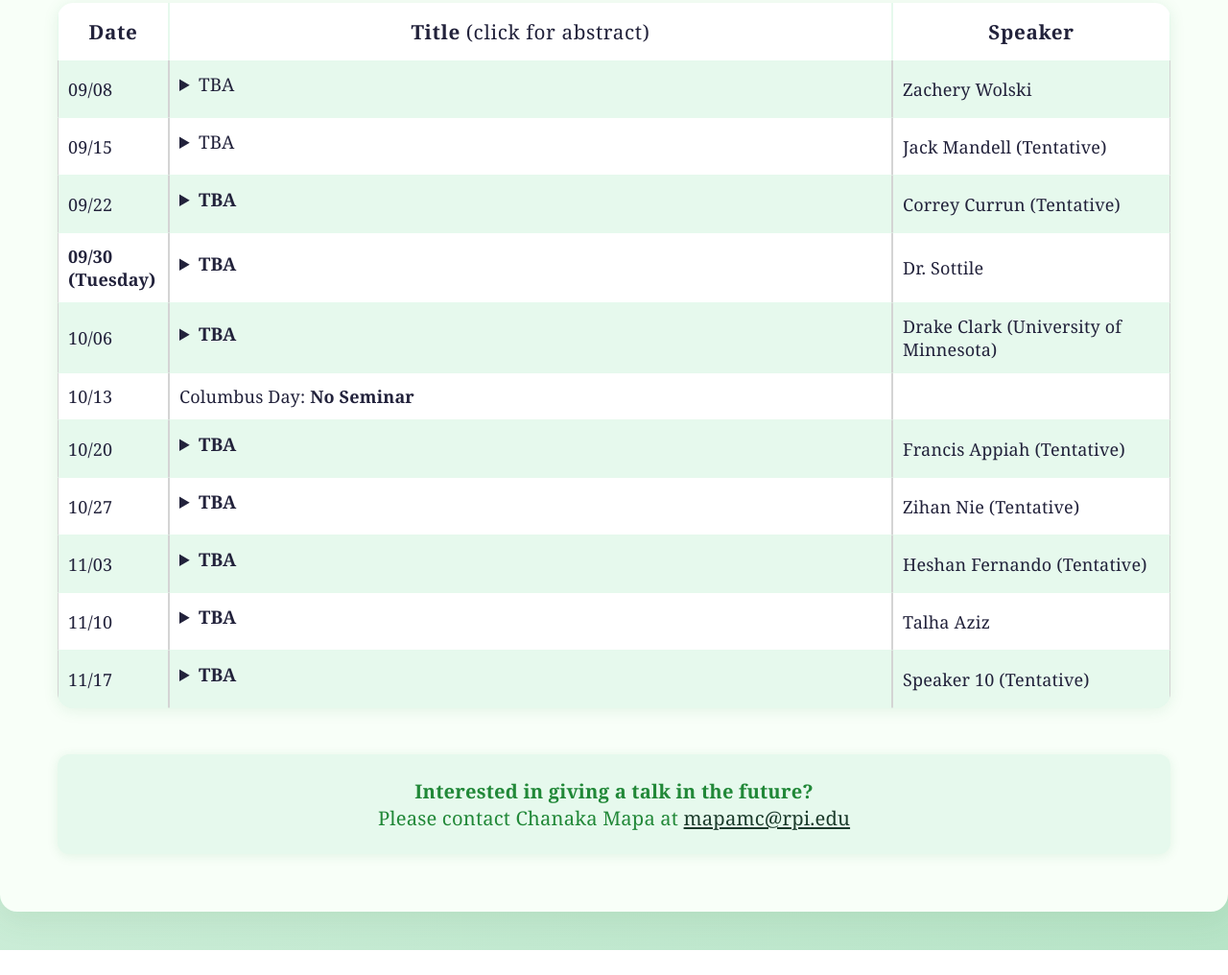
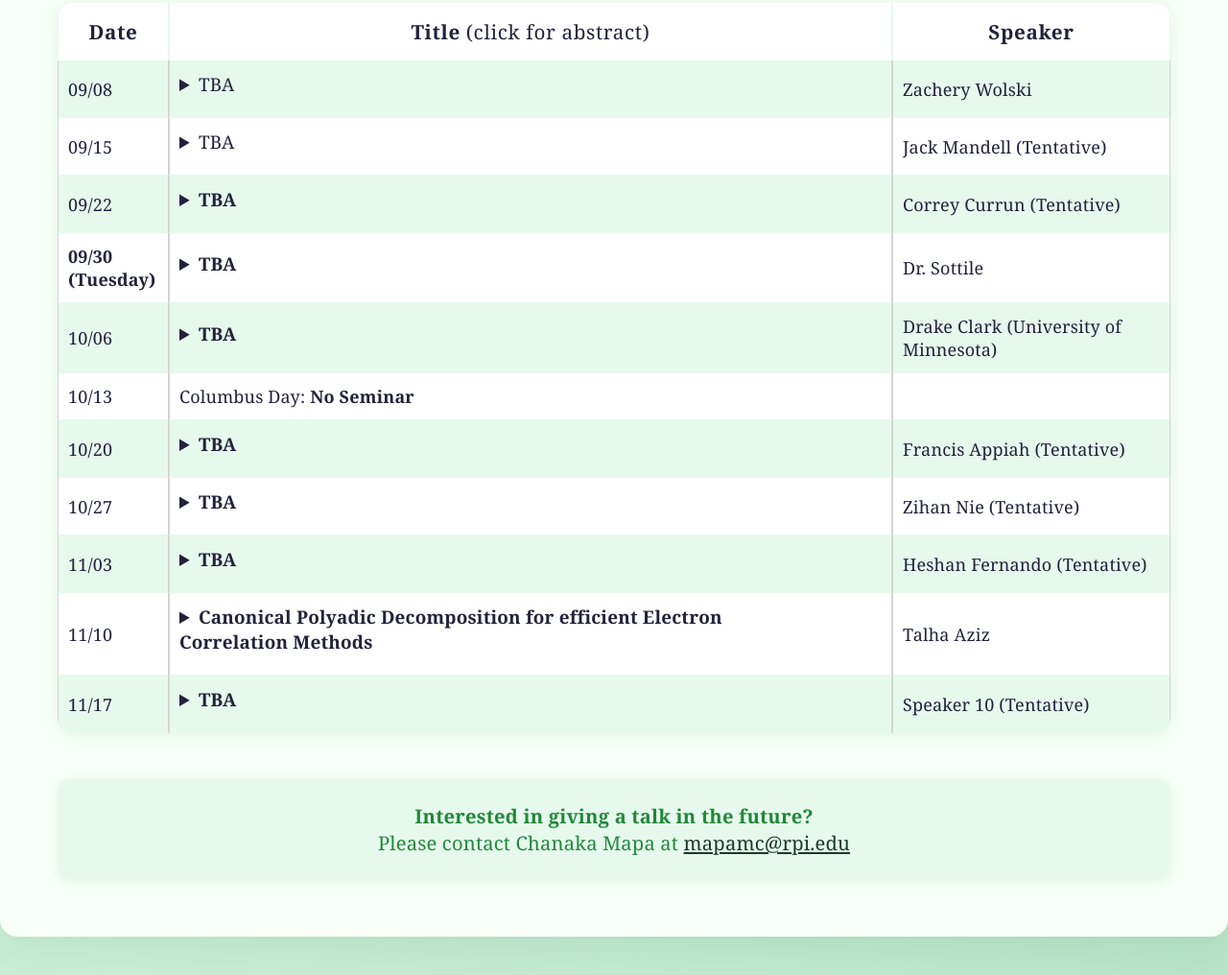
Before and after one commit to ChanakaDilshanMapa/MATH_frontier_seminar_2025_fall, a plain HTML site: page index.html in a window 1280 px wide. Shown: the part 895-1911 px from the top of the page at 96% size. Before the commit the page ends 1885 px from the top, so only its background shows below. Drawn offline with Linux system fonts and the light colour scheme; a web font is replaced by a local one.

Commit message:
Updated  Talha's topic

```diff
--- a/index.html
+++ b/index.html
@@ -321,7 +321,7 @@
                     <td>11/10</td>
                     <td>
                         <details>
-                            <summary>TBA</summary>
+                            <summary>Canonical Polyadic Decomposition for efficient Electron Correlation Methods</summary>
                             <p>TBA</p>
                         </details>
                     </td>
```
